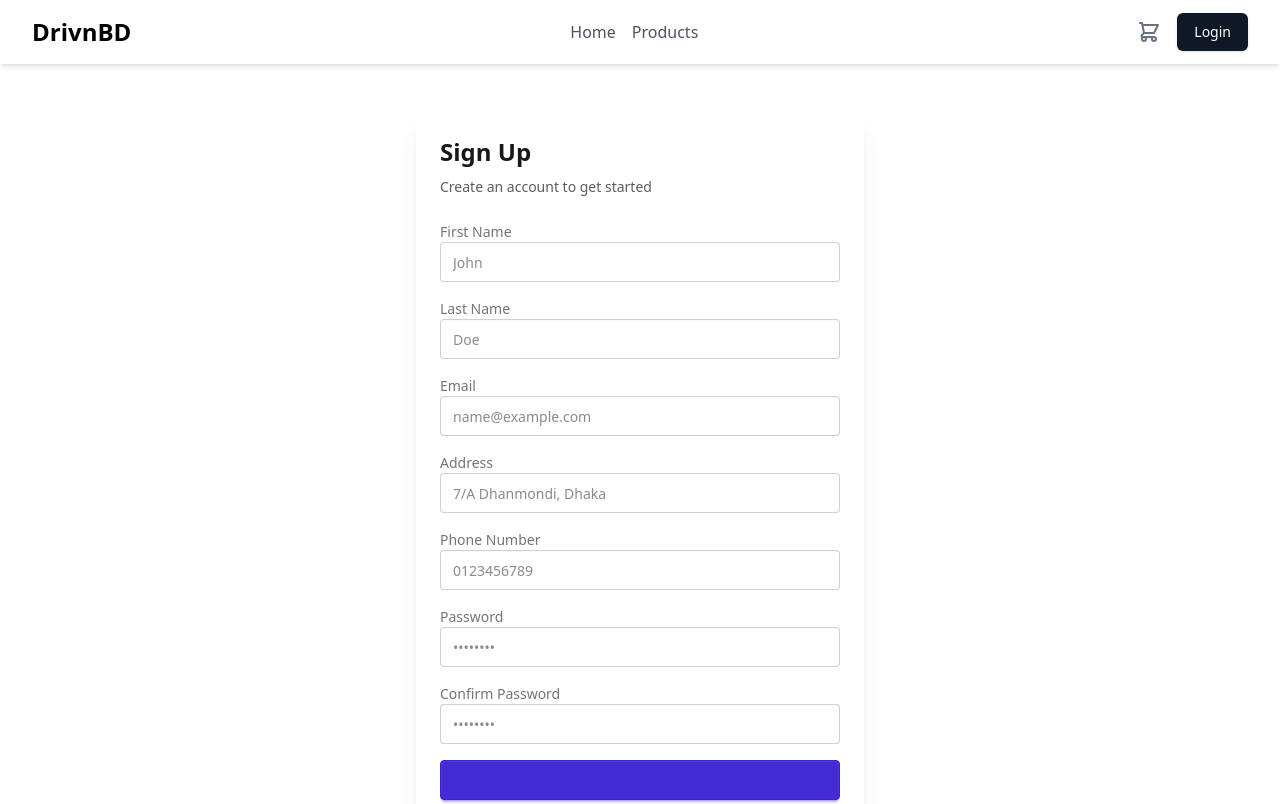
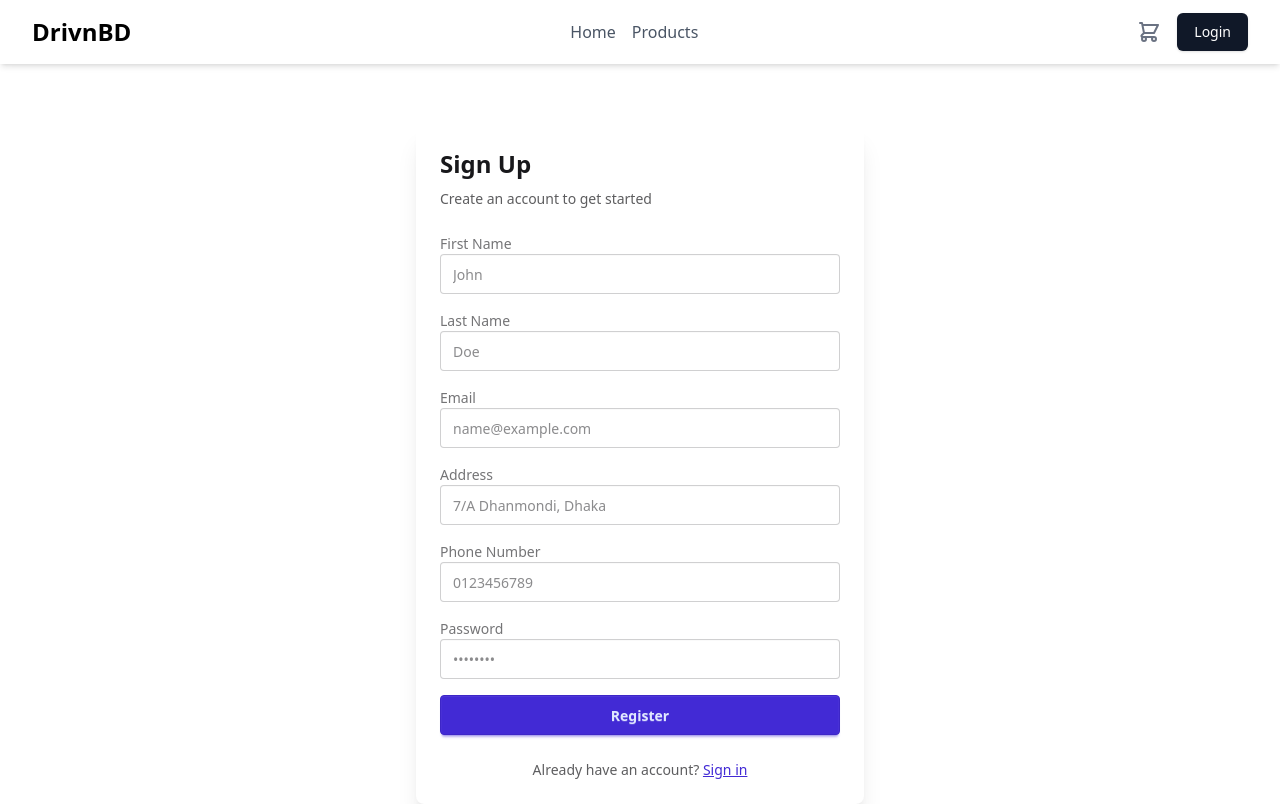
Before and after one commit to blu3be3tle/drivnbd-client, a React (Vite) app: page /register in a window 1280 px wide. Shown: the top 804 px of the page. Built offline with nearby package versions, Linux system fonts and the light colour scheme; no server answers.

Commit message:
bug fixed

```diff
--- a/src/hooks/useAuth.js
+++ b/src/hooks/useAuth.js
@@ -99,7 +99,7 @@ const useAuth = () => {
       return {
         success: true,
         message:
-          "Registration successfull. Check your email to activate your account.",
+          "Registration successful. Check your email to activate your account.",
       };
     } catch (error) {
       return handleAPIError(error, "Registration Failed! Try Again");
--- a/src/pages/Register.jsx
+++ b/src/pages/Register.jsx
@@ -11,7 +11,7 @@ const Register = () => {
     const {
         register,
         handleSubmit,
-        watch,
+        // watch,
         formState: { errors },
     } = useForm();
 
@@ -168,7 +168,7 @@ const Register = () => {
                             )}
                         </div>
 
-                        <div className="form-control">
+                        {/* <div className="form-control">
                             <label className="label" htmlFor="confirmPassword">
                                 <span className="label-text">Confirm Password</span>
                             </label>
@@ -188,9 +188,9 @@ const Register = () => {
                                     {errors.confirm_password.message}
                                 </span>
                             )}
-                        </div>
+                        </div> */}
 
-                        <button type="submit" className="btn btn-primary w-full"></button>
+                        <button type="submit" className="btn btn-primary w-full">Register</button>
                     </form>
 
                     <div className="text-center mt-4">
```
